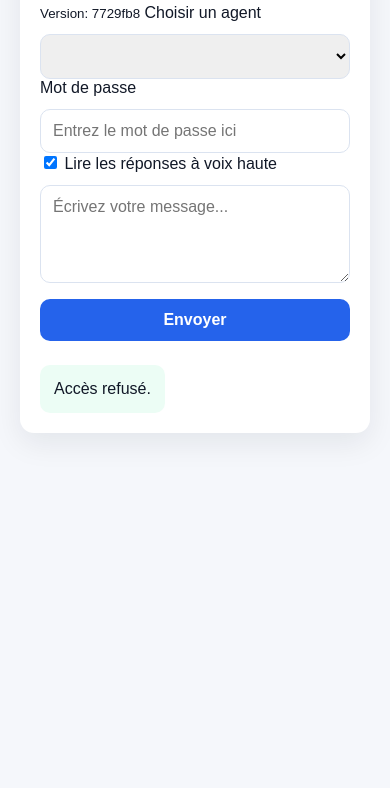
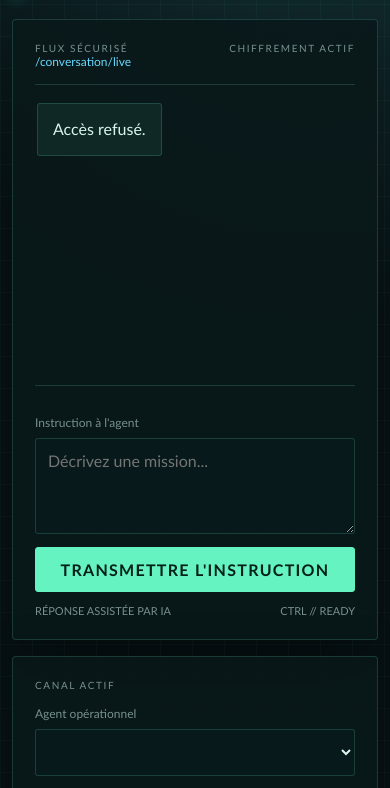
Before and after one commit to coolisaac12022-create/isaac-ai-team, a website: page public/chat.html in a window 390 px wide. Shown: the part 156-944 px from the top of the page. Before the commit the page ends 844 px from the top, so only its background shows below. Drawn offline with Linux system fonts and the light colour scheme; no server answers.

Commit message:
feat: redesign mobile agent command center

```diff
--- a/public/chat.html
+++ b/public/chat.html
@@ -7,91 +7,103 @@
     <link rel="manifest" href="/manifest.webmanifest" />
     <title>Isaac AI Team Chat</title>
     <style>
+      :root {
+        --ink: #071114;
+        --panel: rgba(10, 24, 26, 0.88);
+        --line: rgba(105, 231, 197, 0.18);
+        --muted: #78918f;
+        --text: #d9f5ed;
+        --green: #65f3c1;
+        --cyan: #68d9ff;
+        --danger: #ff7d8d;
+      }
+
+      * { box-sizing: border-box; }
       body {
         margin: 0;
-        font-family: Arial, sans-serif;
-        background: #f5f7fb;
-        color: #111827;
+        min-height: 100vh;
+        font-family: "Trebuchet MS", "Segoe UI", sans-serif;
+        background: var(--ink);
+        color: var(--text);
+        background-image: linear-gradient(rgba(101, 243, 193, 0.035) 1px, transparent 1px), linear-gradient(90deg, rgba(101, 243, 193, 0.035) 1px, transparent 1px), radial-gradient(circle at 80% 0%, #153436 0, transparent 38%);
+        background-size: 32px 32px, 32px 32px, auto;
       }
-      .container {
-        max-width: 1000px;
-        margin: 40px auto;
-        padding: 20px;
-      }
-      .panel {
-        background: white;
-        border-radius: 14px;
-        box-shadow: 0 10px 30px rgba(15, 23, 42, 0.08);
-        padding: 20px;
-      }
-      select, textarea, button {
-        width: 100%;
-        box-sizing: border-box;
-        margin-top: 12px;
-        border-radius: 10px;
-        border: 1px solid #dbe3f0;
-        padding: 12px;
-        font: inherit;
-      }
-      input[type="password"] {
-        width: 100%;
-        box-sizing: border-box;
-        margin-top: 12px;
-        border-radius: 10px;
-        border: 1px solid #dbe3f0;
-        padding: 12px;
-        font: inherit;
-      }
-      button {
-        background: #2563eb;
-        color: white;
-        border: none;
-        cursor: pointer;
-        font-weight: 600;
-      }
-      .messages {
-        margin-top: 24px;
-        display: flex;
-        flex-direction: column;
-        gap: 12px;
-        max-height: 420px;
-        overflow-y: auto;
-      }
-      .message {
-        padding: 12px 14px;
-        border-radius: 10px;
-        line-height: 1.5;
-      }
-      .user {
-        background: #dbeafe;
-        align-self: flex-end;
-      }
-      .assistant {
-        background: #ecfdf5;
-        align-self: flex-start;
-      }
+      .container { max-width: 1180px; margin: 0 auto; padding: 34px 22px 44px; }
+      .panel { background: var(--panel); border: 1px solid var(--line); border-radius: 4px; box-shadow: 0 18px 60px rgba(0, 0, 0, 0.3); padding: 22px; }
+      .command-header { display: flex; align-items: end; justify-content: space-between; gap: 20px; margin-bottom: 22px; }
+      .eyebrow { color: var(--green); font-size: 11px; letter-spacing: 0.18em; text-transform: uppercase; }
+      h1 { margin: 8px 0 5px; font-size: clamp(28px, 5vw, 48px); letter-spacing: 0.04em; font-weight: 500; }
+      .subline { color: var(--muted); margin: 0; }
+      .signal { display: flex; align-items: center; gap: 8px; color: var(--green); font-size: 12px; text-transform: uppercase; letter-spacing: 0.1em; }
+      .signal::before { content: ""; width: 8px; height: 8px; border-radius: 50%; background: var(--green); box-shadow: 0 0 16px var(--green); }
+      .workspace { display: grid; grid-template-columns: 260px minmax(0, 1fr); gap: 16px; }
+      .sidebar { display: flex; flex-direction: column; gap: 14px; }
+      .section-label { color: var(--muted); font-size: 10px; letter-spacing: 0.16em; text-transform: uppercase; }
+      label { display: block; color: var(--muted); font-size: 12px; margin-top: 15px; }
+      select, textarea, input[type="password"] { width: 100%; margin-top: 8px; border: 1px solid var(--line); border-radius: 3px; padding: 12px; background: #07191a; color: var(--text); font: inherit; }
+      textarea { min-height: 96px; resize: vertical; }
+      select:focus, textarea:focus, input:focus { outline: 1px solid var(--cyan); box-shadow: 0 0 18px rgba(104, 217, 255, 0.12); }
+      .toggle { display: flex; align-items: center; gap: 9px; color: var(--muted); font-size: 12px; }
+      .toggle input { accent-color: var(--green); }
+      button { width: 100%; border: 1px solid var(--green); border-radius: 3px; padding: 12px 16px; background: var(--green); color: #032019; cursor: pointer; font: inherit; font-weight: 700; text-transform: uppercase; letter-spacing: 0.08em; }
+      button:hover { background: #a2ffdd; box-shadow: 0 0 22px rgba(101, 243, 193, 0.2); }
+      .chat-panel { min-width: 0; display: flex; flex-direction: column; }
+      .chat-toolbar { display: flex; justify-content: space-between; gap: 12px; padding-bottom: 15px; border-bottom: 1px solid var(--line); }
+      .agent-code { color: var(--cyan); font-size: 12px; }
+      .messages { min-height: 390px; max-height: 54vh; overflow-y: auto; display: flex; flex-direction: column; gap: 11px; padding: 18px 2px; }
+      .message { max-width: 86%; padding: 13px 15px; border: 1px solid var(--line); border-radius: 3px; line-height: 1.55; white-space: pre-wrap; animation: rise 0.24s ease both; }
+      .user { align-self: flex-end; background: rgba(104, 217, 255, 0.1); border-color: rgba(104, 217, 255, 0.28); }
+      .assistant { align-self: flex-start; background: rgba(101, 243, 193, 0.07); }
+      .composer { border-top: 1px solid var(--line); padding-top: 14px; }
+      .composer button { margin-top: 10px; }
+      .meta { display: flex; justify-content: space-between; color: var(--muted); font-size: 11px; margin-top: 12px; }
+      @keyframes rise { from { opacity: 0; transform: translateY(5px); } to { opacity: 1; transform: translateY(0); } }
+      @media (max-width: 760px) { .container { padding: 20px 12px 28px; } .command-header { align-items: start; flex-direction: column; } .workspace { grid-template-columns: 1fr; } .sidebar { order: 2; } .messages { min-height: 300px; max-height: 48vh; } }
     </style>
   </head>
   <body>
     <main class="container">
-      <div class="panel">
-        <h1>Isaac AI Team</h1>
-        <small>Version: 7729fb8</small>
+      <header class="command-header">
+        <div>
+          <div class="eyebrow">Isaac // neural operations</div>
+          <h1>AI COMMAND CENTER</h1>
+          <p class="subline">Coordination des agents et décisions sous validation humaine.</p>
+        </div>
+        <div class="signal">Système en ligne</div>
+      </header>
 
-        <label for="agentSelect">Choisir un agent</label>
-        <select id="agentSelect"></select>
-        <label for="appPassword">Mot de passe</label>
-        <input id="appPassword" type="password" placeholder="Entrez le mot de passe ici" autocomplete="current-password" />
-        <label>
-          <input id="voiceEnabled" type="checkbox" checked /> Lire les réponses à voix haute
-        </label>
+      <div class="workspace">
+        <aside class="sidebar">
+          <section class="panel">
+            <div class="section-label">Canal actif</div>
+            <label for="agentSelect">Agent opérationnel</label>
+            <select id="agentSelect"></select>
+            <label for="appPassword">Clé d'accès</label>
+            <input id="appPassword" type="password" placeholder="Mot de passe" autocomplete="current-password" />
+            <label class="toggle">
+              <input id="voiceEnabled" type="checkbox" checked /> Synthèse vocale
+            </label>
+          </section>
+          <section class="panel">
+            <div class="section-label">Garde-fou</div>
+            <p class="subline">Les agents proposent. Vous validez chaque action sensible.</p>
+            <div class="meta"><span>AUTH</span><span>HUMAN-IN-LOOP</span></div>
+          </section>
+        </aside>
 
-        <form id="chatForm">
-          <textarea id="messageInput" rows="4" placeholder="Écrivez votre message..."></textarea>
-          <button type="submit">Envoyer</button>
-        </form>
-
-        <div class="messages" id="messages"></div>
+        <section class="panel chat-panel">
+          <div class="chat-toolbar">
+            <div><div class="section-label">Flux sécurisé</div><div class="agent-code">/conversation/live</div></div>
+            <div class="section-label">chiffrement actif</div>
+          </div>
+          <div class="messages" id="messages"></div>
+          <form id="chatForm" class="composer">
+            <label for="messageInput">Instruction à l'agent</label>
+            <textarea id="messageInput" rows="3" placeholder="Décrivez une mission..."></textarea>
+            <button type="submit">Transmettre l'instruction</button>
+            <div class="meta"><span>RÉPONSE ASSISTÉE PAR IA</span><span>CTRL // READY</span></div>
+          </form>
+        </section>
       </div>
     </main>
 
@@ -237,7 +249,7 @@
           })
         });
 
-        const data = await response.json();
+        const data = await readJsonResponse(response);
 
         const answer = document.createElement('div');
         answer.className = 'message assistant';
```
